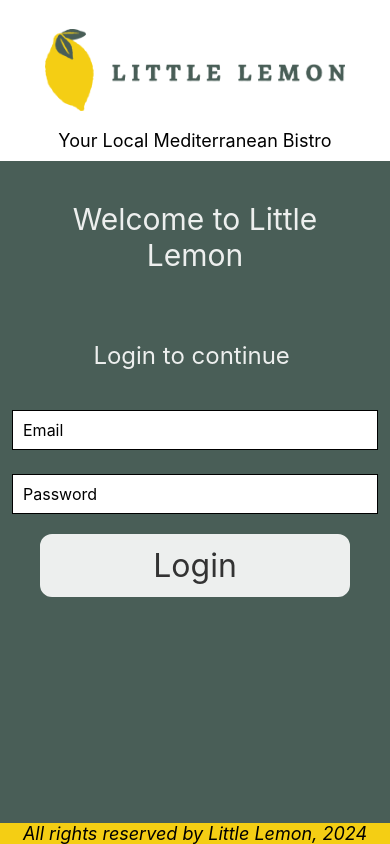
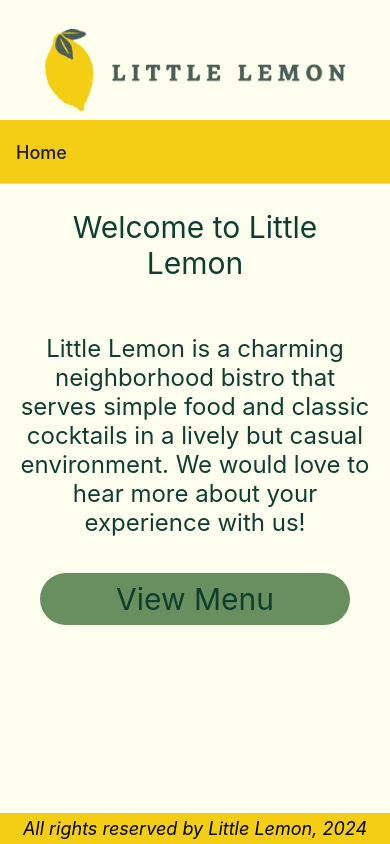
Before and after one commit to ingridmidia/little-lemon-react-native, a React Native app: screen /Home in a window 390 px wide. Built offline with nearby package versions, Linux system fonts and the light colour scheme.

Commit message:
add React Navigation to move between screens

```diff
--- a/App.js
+++ b/App.js
@@ -4,20 +4,28 @@
 import WelcomeScreen from "./components/WelcomeScreen";
 import Menu from "./components/Menu";
 import LoginScreen from "./components/LoginScreen";
+import { NavigationContainer } from "@react-navigation/native";
+import { createNativeStackNavigator } from "@react-navigation/native-stack";
+
+const Stack = createNativeStackNavigator();
 
 export default function App() {
   return (
-    <>
+    <NavigationContainer>
       <View style={styles.container}>
         <LittleLemonHeader />
-        {/* <WelcomeScreen /> */}
-        {/* <Menu /> */}
-        <LoginScreen />
+        <Stack.Navigator
+          screenOptions={{ headerStyle: { backgroundColor: "#F4CE14" } }}
+        >
+          <Stack.Screen name="Home" component={WelcomeScreen} />
+          <Stack.Screen name="Menu" component={Menu} />
+          <Stack.Screen name="Login" component={LoginScreen} />
+        </Stack.Navigator>
       </View>
       <View style={styles.footer}>
         <LittleLemonFooter />
       </View>
-    </>
+    </NavigationContainer>
   );
 }
 
--- a/components/LittleLemonFooter.js
+++ b/components/LittleLemonFooter.js
@@ -20,6 +20,7 @@
     fontSize: 18,
     color: "black",
     textAlign: "center",
-    fontStyle: "italic"
+    fontStyle: "italic",
+    padding:5
   },
 });
--- a/components/LittleLemonHeader.js
+++ b/components/LittleLemonHeader.js
@@ -3,20 +3,21 @@
 export default function LittleLemonHeader() {
   return (
     <View style={headerStyles.container}>
-      <Image style={headerStyles.logo} source={require("../img/littleLemonLogo.png")} />
-      <Text style={headerStyles.headerText}>
-        Your Local Mediterranean Bistro
-      </Text>
+      <Image
+        style={headerStyles.logo}
+        source={require("../img/littleLemonLogo.png")}
+        accessible={true}
+        accessibilityLabel={"Little Lemon Logo"}
+      />
     </View>
   );
 }
 
 const headerStyles = StyleSheet.create({
   container: {
-    backgroundColor: "white",
+    backgroundColor: "#FFFFF0",
     alignItems: "center",
     justifyContent: "center",
-
   },
   headerText: {
     padding: 10,
@@ -28,6 +29,6 @@
     height: 100,
     width: 300,
     resizeMode: "contain",
-    marginTop: 20
+    marginTop: 20,
   },
 });
--- a/components/Menu.js
+++ b/components/Menu.js
@@ -1,5 +1,5 @@
 import * as React from "react";
-import { View, Text, SectionList, StyleSheet } from "react-native";
+import { View, Text, SectionList, StyleSheet, Pressable } from "react-native";
 
 const menuItemsToDisplay = [
   {
@@ -58,7 +58,7 @@
   </Text>
 );
 
-export default function Menu() {
+export default function Menu({navigation}) {
   const renderItem = ({ item }) => <Item name={item.name} price={item.price} />;
 
   const renderSectionHeader = ({ section: { title } }) => (
@@ -74,8 +74,14 @@
         sections={menuItemsToDisplay}
         renderItem={renderItem}
         renderSectionHeader={renderSectionHeader}
-        ListHeaderComponent={Header}
+        // ListHeaderComponent={Header}
       ></SectionList>
+      <Pressable
+        style={menuStyles.button}
+        onPress={() => navigation.goBack()}
+      >
+        <Text style={menuStyles.buttonText}>Go Back</Text>
+      </Pressable>
     </View>
   );
 }
@@ -97,16 +103,29 @@
     textAlign: "center",
   },
   itemText: {
-    color: "#F4CE14",
+    color: "#0e3e30",
     fontSize: 20,
   },
   headerStyle: {
-    backgroundColor: "#F4CE14",
+    backgroundColor: "#FFF88A",
   },
   sectionHeader: {
-    color: "black",
+    color: "#0e3e30",
     fontSize: 26,
     flexWrap: "wrap",
     textAlign: "center",
   },
+  button: {
+    fontSize: 22,
+    padding: 8,
+    marginVertical: 8,
+    margin: 80,
+    backgroundColor: "#6a8f5f",
+    borderRadius: 30,
+  },
+  buttonText: {
+    color: "#0e3e30",
+    textAlign: "center",
+    fontSize: 15,
+  },
 });
--- a/components/WelcomeScreen.js
+++ b/components/WelcomeScreen.js
@@ -1,8 +1,18 @@
-import React, { useState, } from "react";
-import { Text, ScrollView, StyleSheet, TextInput, KeyboardAvoidingView, Platform } from "react-native";
+import React, { useState } from "react";
+import {
+  Text,
+  ScrollView,
+  StyleSheet,
+  TextInput,
+  KeyboardAvoidingView,
+  Platform,
+  useColorScheme,
+  Pressable
+} from "react-native";
 
-export default function WelcomeScreen() {
+export default function WelcomeScreen({navigation}) {
   const [firstName, onChangeFirstName] = useState("");
+  const colorScheme = useColorScheme();
 
   return (
     <KeyboardAvoidingView
@@ -12,6 +22,11 @@
       <ScrollView
         indicatorStyle={"white"}
         keyboardDismissMode="on-drag"
+        style={
+          colorScheme === "light"
+            ? { backgroundColor: "#FFFFF0" }
+            : { backgroundColor: "#333333" }
+        }
       >
         <Text style={welcomeStyle.titleText}>Welcome to Little Lemon</Text>
         <Text style={welcomeStyle.text}>
@@ -19,12 +34,15 @@
           and classic cocktails in a lively but casual environment. We would
           love to hear more about your experience with us!
         </Text>
-        <TextInput
+        {/* <TextInput
           value={firstName}
           onChangeText={onChangeFirstName}
           style={welcomeStyle.input}
           placeholder="First Name"
-        />
+        /> */}
+        <Pressable style={welcomeStyle.button} onPress={() => navigation.navigate("Menu")}>
+          <Text style={welcomeStyle.buttonText}>View Menu</Text>
+        </Pressable>
       </ScrollView>
     </KeyboardAvoidingView>
   );
@@ -35,14 +53,14 @@
     flex: 1,
   },
   titleText: {
-    padding: 40,
+    padding: 25,
     fontSize: 30,
-    color: "white",
+    color: "#0e3e30",
     textAlign: "center",
   },
   text: {
     fontSize: 24,
-    color: "white",
+    color: "#0e3e30",
     textAlign: "center",
     padding: 20,
     marginVertical: 8,
@@ -56,4 +74,17 @@
     borderColor: "EDEFEE",
     backgroundColor: "white",
   },
+  button: {
+    fontSize: 22,
+    padding: 8,
+    marginVertical: 8,
+    margin: 40,
+    backgroundColor: "#6a8f5f",
+    borderRadius: 30,
+  },
+  buttonText: {
+    color: "#0e3e30",
+    textAlign: "center",
+    fontSize: 30,
+  },
 });
--- a/package.json
+++ b/package.json
@@ -9,10 +9,14 @@
     "web": "expo start --web"
   },
   "dependencies": {
+    "@react-navigation/native": "^6.1.17",
+    "@react-navigation/native-stack": "^6.9.26",
     "expo": "~50.0.17",
     "expo-status-bar": "~1.11.1",
     "react": "18.2.0",
-    "react-native": "0.73.6"
+    "react-native": "0.73.6",
+    "react-native-safe-area-context": "4.8.2",
+    "react-native-screens": "~3.29.0"
   },
   "devDependencies": {
     "@babel/core": "^7.20.0"
```
Also changed, not shown: 1 other file (tests, documents, lock files or other folders).
